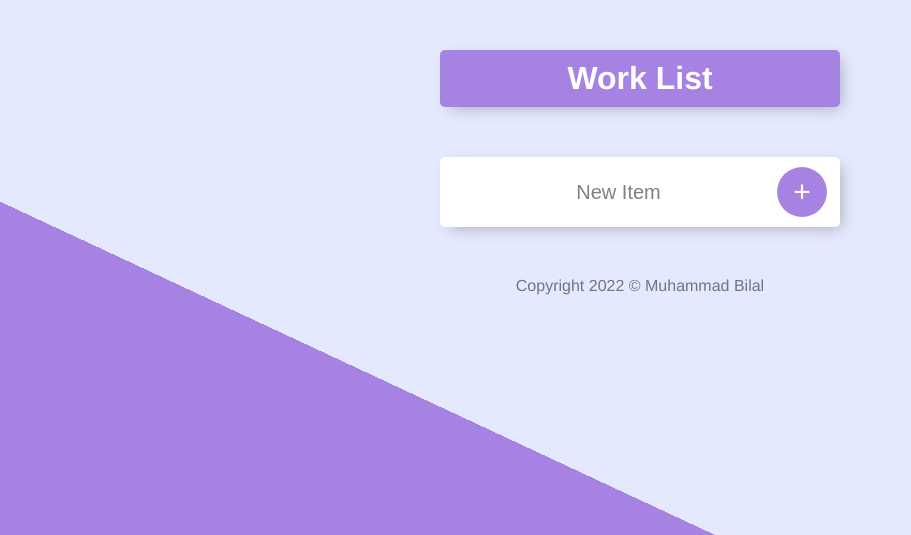
After one commit to Muhammad-Bilal-97/todo-list, a Node server app: page /work in a window 1280 px wide. The commit adds this page. Shown: the top 535 px of the page, without its empty margins (0-911 px from the left). Run offline with Node 20, Linux system fonts and the light colour scheme.

Commit message:
v4 commit

```diff
--- a/app.js
+++ b/app.js
@@ -4,6 +4,7 @@ const bodyParser = require("body-parser");
 const app = express();
 
 let items = ["Eat 🍖", "Sleep 😴", "Code 🖥️"];
+let workItems = [];
 
 app.set("view engine", "ejs");
 
@@ -21,13 +22,23 @@ app.get("/", function (req, res) {
 
   let day = today.toLocaleString("en-Us", options);
 
-  res.render("list", { kindOfDay: day, newListItems: items });
+  res.render("list", { listTitle: day, newListItems: items });
 });
 
 app.post("/", function (req, res) {
   let item = req.body.newItem;
-  items.push(item);
-  res.redirect("/");
+
+  if (req.body.list === "Work") {
+    workItems.push(item);
+    res.redirect("/work");
+  } else {
+    items.push(item);
+    res.redirect("/");
+  }
+});
+
+app.get("/work", function (req, res) {
+  res.render("list", { listTitle: "Work List", newListItems: workItems });
 });
 
 app.listen(3000, function () {
--- /dev/null
+++ b/views/footer.ejs
@@ -0,0 +1,5 @@
+</body>
+<footer>
+    Copyright 2022 &copy; Muhammad Bilal
+</footer>
+</html>
--- /dev/null
+++ b/views/header.ejs
@@ -0,0 +1,10 @@
+<!DOCTYPE html>
+<html lang="en">
+  <head>
+    <meta charset="UTF-8" />
+    <meta http-equiv="X-UA-Compatible" content="IE=edge" />
+    <meta name="viewport" content="width=device-width, initial-scale=1.0" />
+    <title>To Do List</title>
+    <link rel="stylesheet" href="/css/styles.css" />
+  </head>
+  <body>
--- a/views/list.ejs
+++ b/views/list.ejs
@@ -1,15 +1,7 @@
-<!DOCTYPE html>
-<html lang="en">
-  <head>
-    <meta charset="UTF-8" />
-    <meta http-equiv="X-UA-Compatible" content="IE=edge" />
-    <meta name="viewport" content="width=device-width, initial-scale=1.0" />
-    <title>To Do List</title>
-    <link rel="stylesheet" href="/css/styles.css" />
-  </head>
-  <body>
+<%- include("header") -%>
+
 <div class="box" id="heading">
-      <h1><%= kindOfDay %></h1>
+  <h1><%= listTitle %></h1>
 </div>
 
 <div class="box">
@@ -23,8 +15,8 @@
   <form class="item" action="/" method="post">
     <input type="text" name="newItem" / placeholder="New Item"
     autocomplete="off">
-        <button type="submit" name="button">+</button>
+    <button type="submit" name="button" value=<%= listTitle %>>+</button>
   </form>
 </div>
-  </body>
-</html>
+
+<%- include("footer") -%>
```
Lines whose indentation alone changed are shown as unchanged.
